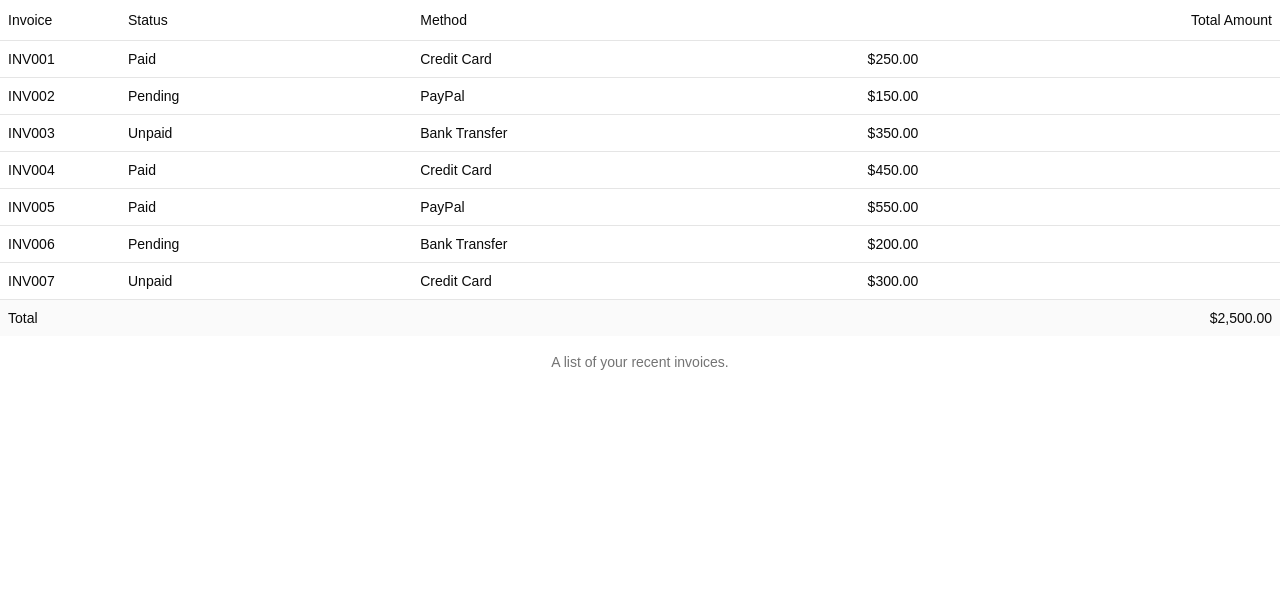
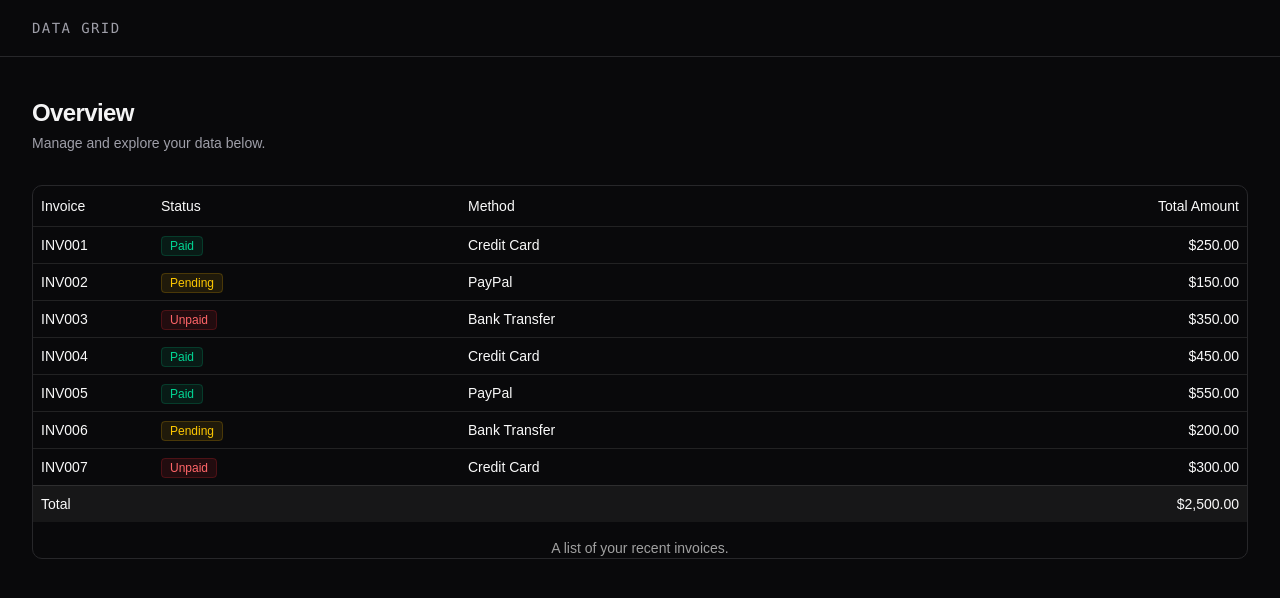
Before and after one commit to oluwakemi-dada/data-grid, a React (Vite) app: page / in a window 1280 px wide. Shown: the top 598 px of the page. Built offline with nearby package versions, Linux system fonts and the light colour scheme.

Commit message:
style: update table styling

```diff
--- a/index.html
+++ b/index.html
@@ -1,5 +1,5 @@
 <!doctype html>
-<html lang="en">
+<html lang="en" class="dark">
   <head>
     <meta charset="UTF-8" />
     <link rel="icon" type="image/svg+xml" href="/favicon.svg" />
--- a/src/App.tsx
+++ b/src/App.tsx
@@ -1,11 +1,32 @@
-import DataTable from './features/data-grid/components/data-table';
+import DataTable from "./features/data-grid/components/data-table";
 
-function App() {
+const App = ()=> {
   return (
-    <>
-      <DataTable />
-    </>
+    <div className='min-h-screen bg-zinc-950'>
+      {/* Header */}
+      <header className='border-b border-zinc-800 px-8 py-4'>
+        <span className='text-sm font-mono text-zinc-400 tracking-widest uppercase'>
+          Data Grid
+        </span>
+      </header>
+
+      {/* Main */}
+      <main className='px-8 py-10 max-w-7xl mx-auto'>
+        <div className='mb-8'>
+          <h1 className='text-2xl font-semibold text-zinc-100 tracking-tight'>
+            Overview
+          </h1>
+          <p className='text-sm text-zinc-400 mt-1'>
+            Manage and explore your data below.
+          </p>
+        </div>
+
+        <div className='rounded-lg border border-zinc-800 overflow-hidden'>
+          <DataTable />
+        </div>
+      </main>
+    </div>
   );
 }
 
-export default App;
+export default App
--- a/src/features/data-grid/components/data-table.tsx
+++ b/src/features/data-grid/components/data-table.tsx
@@ -56,13 +56,34 @@ const columns: Column<Invoice>[] = [
     accessor: 'invoice',
     className: 'w-[120px]',
   },
-  { id: 'status', header: 'Status', accessor: 'paymentStatus', className: '' },
+  {
+    id: 'status',
+    header: 'Status',
+    accessor: 'paymentStatus',
+    renderCell: (row) => {
+      const colors: Record<string, string> = {
+        Paid: 'bg-emerald-500/10 text-emerald-400 border border-emerald-500/20',
+        Pending: 'bg-yellow-500/10 text-yellow-400 border border-yellow-500/20',
+        Unpaid: 'bg-red-500/10 text-red-400 border border-red-500/20',
+      };
+      return (
+        <span
+          className={`px-2 py-0.5 rounded text-xs font-medium ${colors[row.paymentStatus] ?? ''}`}
+        >
+          {row.paymentStatus}
+        </span>
+      );
+    },
+  },
   { id: 'method', header: 'Method', accessor: 'paymentMethod', className: '' },
   {
     id: 'totalAmount',
     header: 'Total Amount',
     accessor: 'totalAmount',
     className: 'text-right',
+    renderCell: (row) => {
+      return <span className='block text-right'>{row.totalAmount}</span>;
+    },
   },
 ];
 
```
Also changed, not shown: src/features/data-grid/components/data-grid.tsx (+0 -8 lines).
